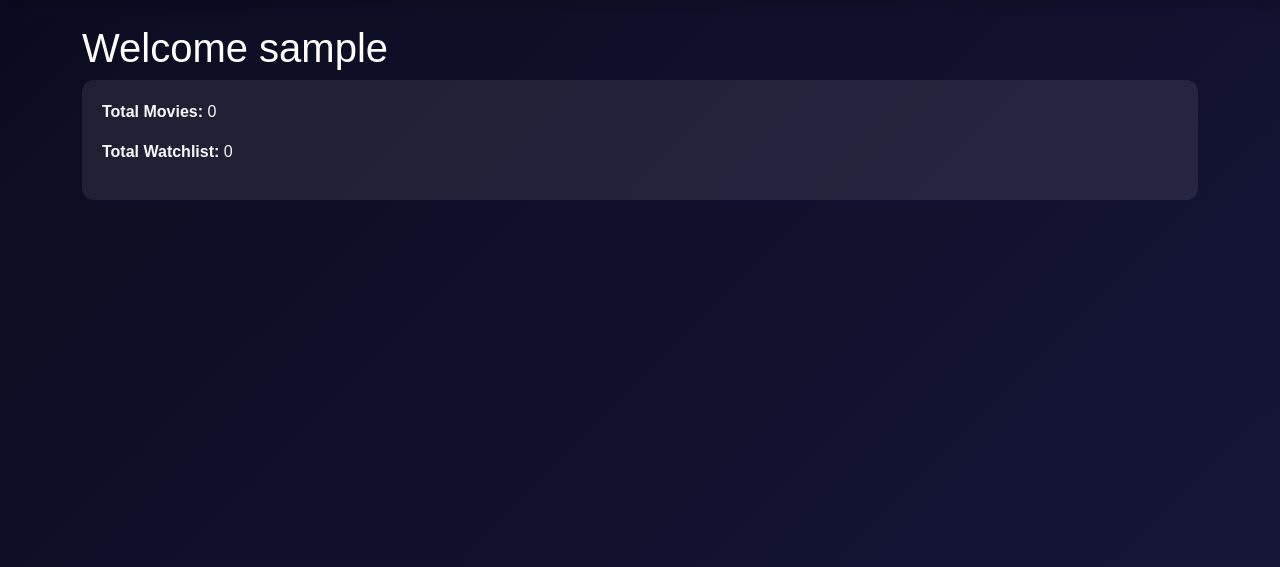
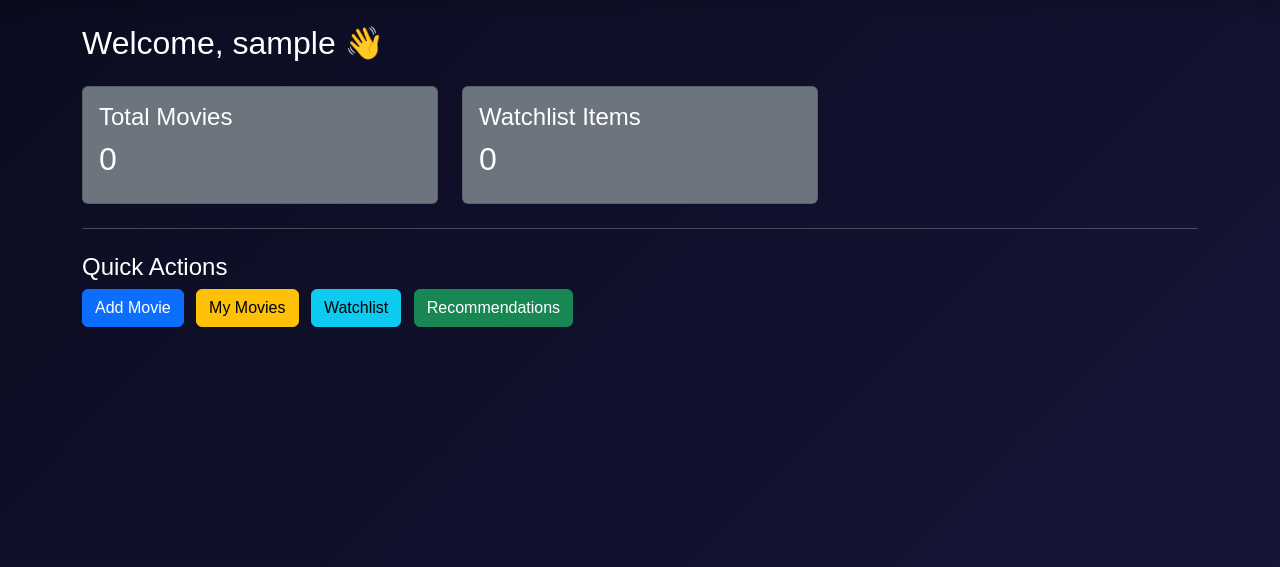
Before and after one commit to arranjan681/ReelLog, a Flask app: page /dashboard in a window 1280 px wide. Shown: the part 56-623 px from the top of the page. Run offline with Flask 3, Linux system fonts and the light colour scheme; the visitor is signed in with stand-in values (Sample User, id 1); data that the repository does not hold is empty.

Commit message:
Update dashboard.html

```diff
--- a/templates/dashboard.html
+++ b/templates/dashboard.html
@@ -1,9 +1,31 @@
 {% extends 'base.html' %}
 {% block content %}
-<h1>Welcome {{ current_user.username }}</h1>
 
-<div class="stats-box">
-    <p><strong>Total Movies:</strong> {{ total_movies }}</p>
-    <p><strong>Total Watchlist:</strong> {{ total_watchlist }}</p>
+<h2 class="mb-4">Welcome, {{ current_user.username }} 👋</h2>
+
+<div class="row">
+    <div class="col-md-4">
+        <div class="card bg-secondary text-light p-3">
+            <h4>Total Movies</h4>
+            <h2>{{ total_movies }}</h2>
+        </div>
+    </div>
+
+    <div class="col-md-4">
+        <div class="card bg-secondary text-light p-3">
+            <h4>Watchlist Items</h4>
+            <h2>{{ total_watchlist }}</h2>
+        </div>
+    </div>
 </div>
+
+<hr class="my-4">
+
+<h4>Quick Actions</h4>
+
+<a href="{{ url_for('add_movie') }}" class="btn btn-primary me-2">Add Movie</a>
+<a href="{{ url_for('movies') }}" class="btn btn-warning me-2">My Movies</a>
+<a href="{{ url_for('watchlist') }}" class="btn btn-info me-2">Watchlist</a>
+<a href="{{ url_for('recommendations') }}" class="btn btn-success">Recommendations</a>
+
 {% endblock %}
```
